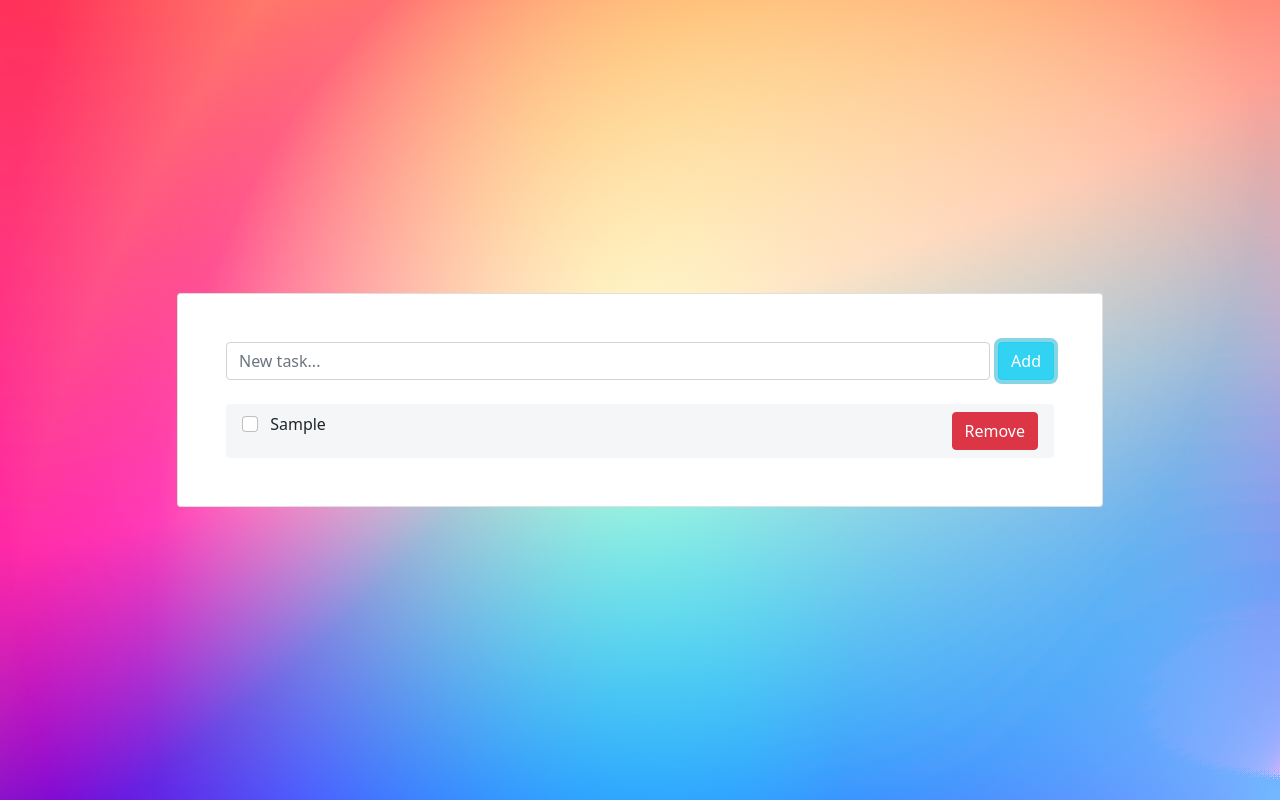
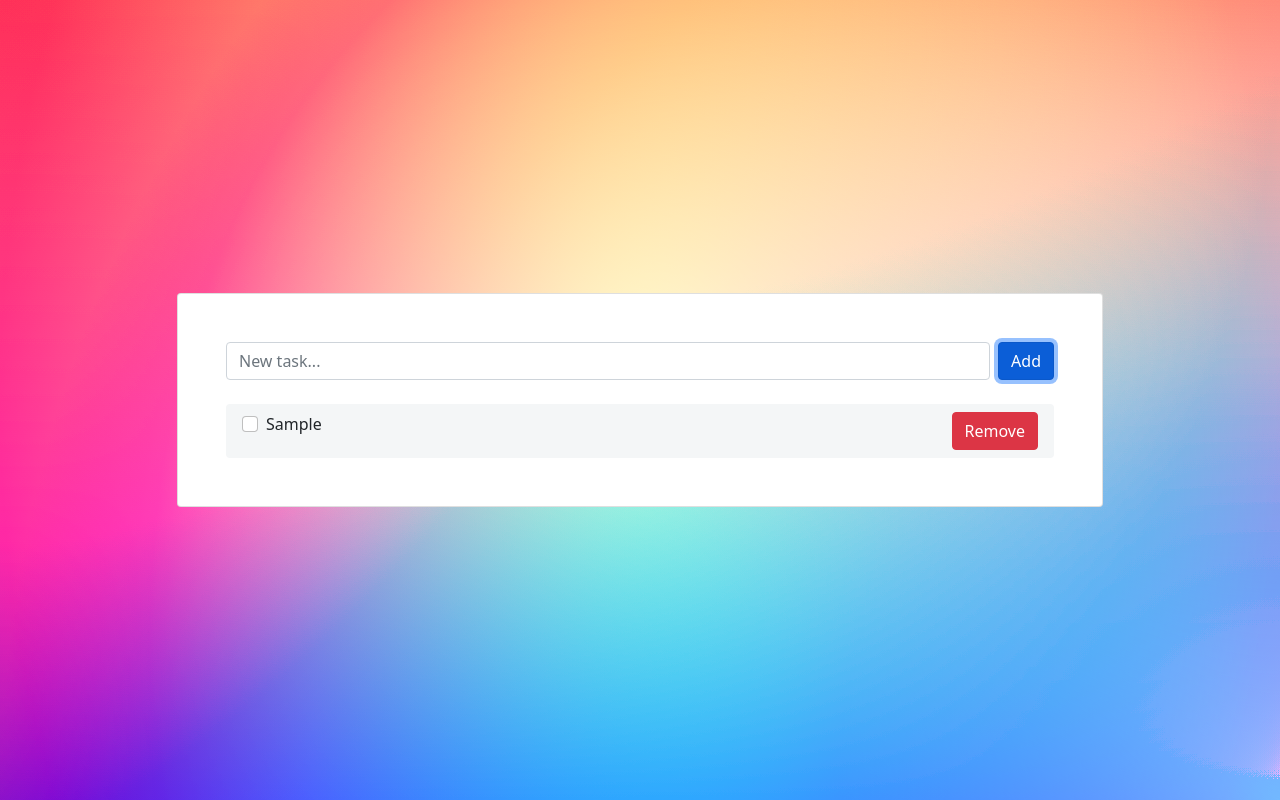
Before and after one commit to Fachou01/TodoList-Angular, an Angular app: page / in a window 1280 px wide. Both pictures are taken after typing "Sample" into the empty fields and a click on the button "Add". Built offline with nearby package versions, Linux system fonts and the light colour scheme.

Commit message:
"add completed button"

```diff
--- a/src/app/todo/todo.component.css
+++ b/src/app/todo/todo.component.css
@@ -0,0 +1,3 @@
+.line {
+  text-decoration: line-through;
+}
--- a/src/app/todo/todo.component.html
+++ b/src/app/todo/todo.component.html
@@ -1,10 +1,11 @@
 <li class="list-group-item align-items-center border-0 mb-0 rounded" style="background-color: #f4f6f7;">
     <div class="d-flex justify-content-between">
         <div>
-            <input class="form-check-input me-2" type="checkbox" value="" aria-label="..." />
-            {{task.content}}
+            <input (click)="checkTask()" class="form-check-input me-2" type="checkbox" value="" aria-label="..." />
+            <span [ngClass]="{line: check}">{{task.content}}</span>
         </div>
         <div>
+            <button *ngIf="check" disabled type="button" class="btn btn-success">Completed</button>
             <button type="button" class="btn btn-danger ms-2 text-white" (click)="deleteTask()">Remove</button>
         </div>
     </div>
--- a/src/app/todo/todo.component.ts
+++ b/src/app/todo/todo.component.ts
@@ -11,7 +11,7 @@ export class TodoComponent implements OnInit {
 
   @Input()
   task!: Tasks;
-
+  check = false;
   constructor(private taskService :TaskServiceService) { }
 
   ngOnInit(): void {
@@ -21,5 +21,8 @@ export class TodoComponent implements OnInit {
     this.taskService.removeTask(this.task);
 
   }
+  checkTask(){
+    this.check = !this.check;
+  }
 
 }
--- a/src/app/todosapp/todosapp.component.html
+++ b/src/app/todosapp/todosapp.component.html
@@ -2,7 +2,7 @@
     <div class="form-outline flex-fill">
         <input type="text" id="form2" name="task" [(ngModel)]="task" class="form-control" placeholder="New task..." />
     </div>
-    <button type="submit" class="btn btn-info ms-2 text-white">Add</button>
+    <button type="submit" class="btn btn-primary ms-2 text-white">Add</button>
 </form>
 <!-- Nav -->
 <!--<app-nav></app-nav>-->
```
